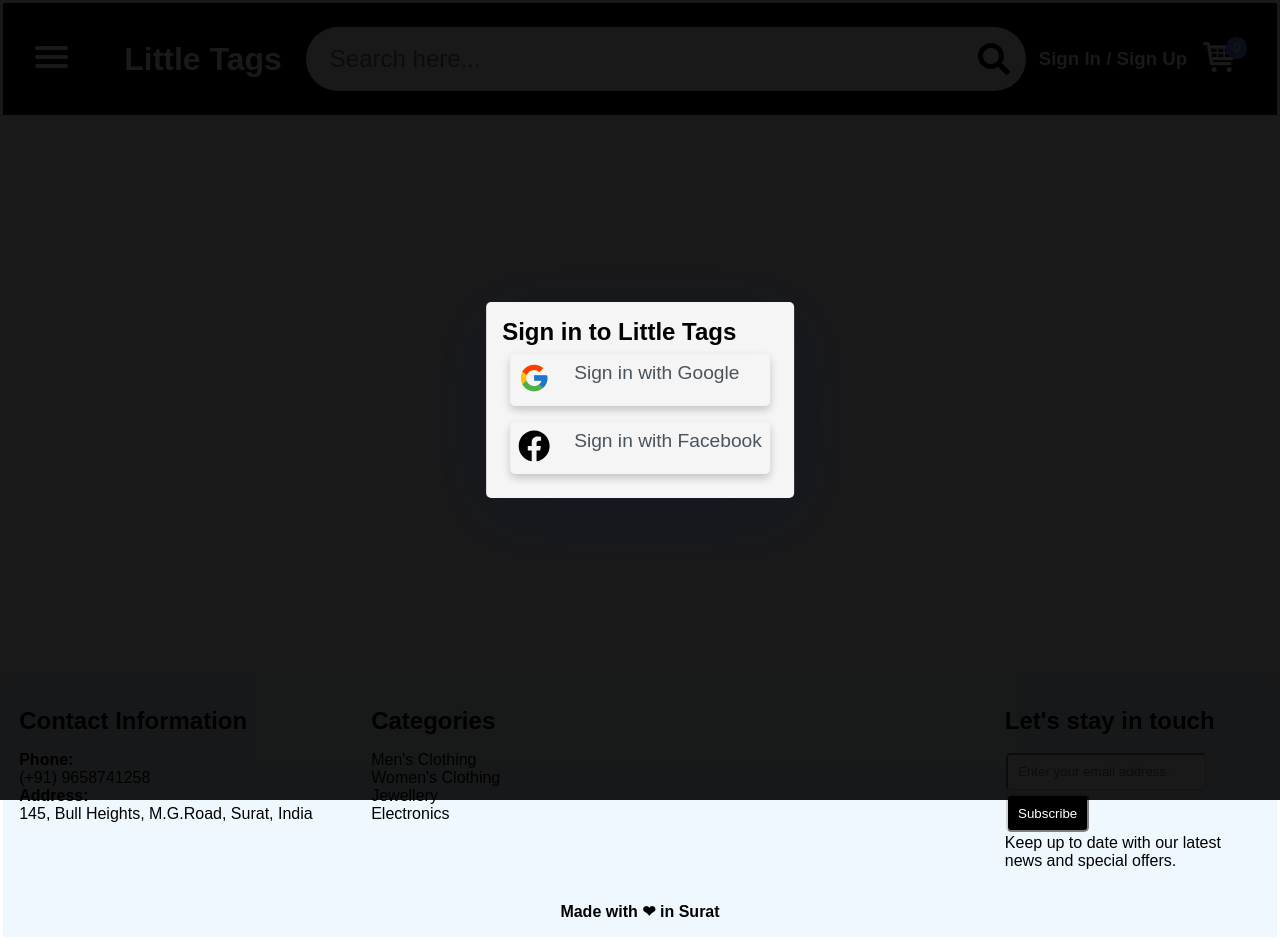
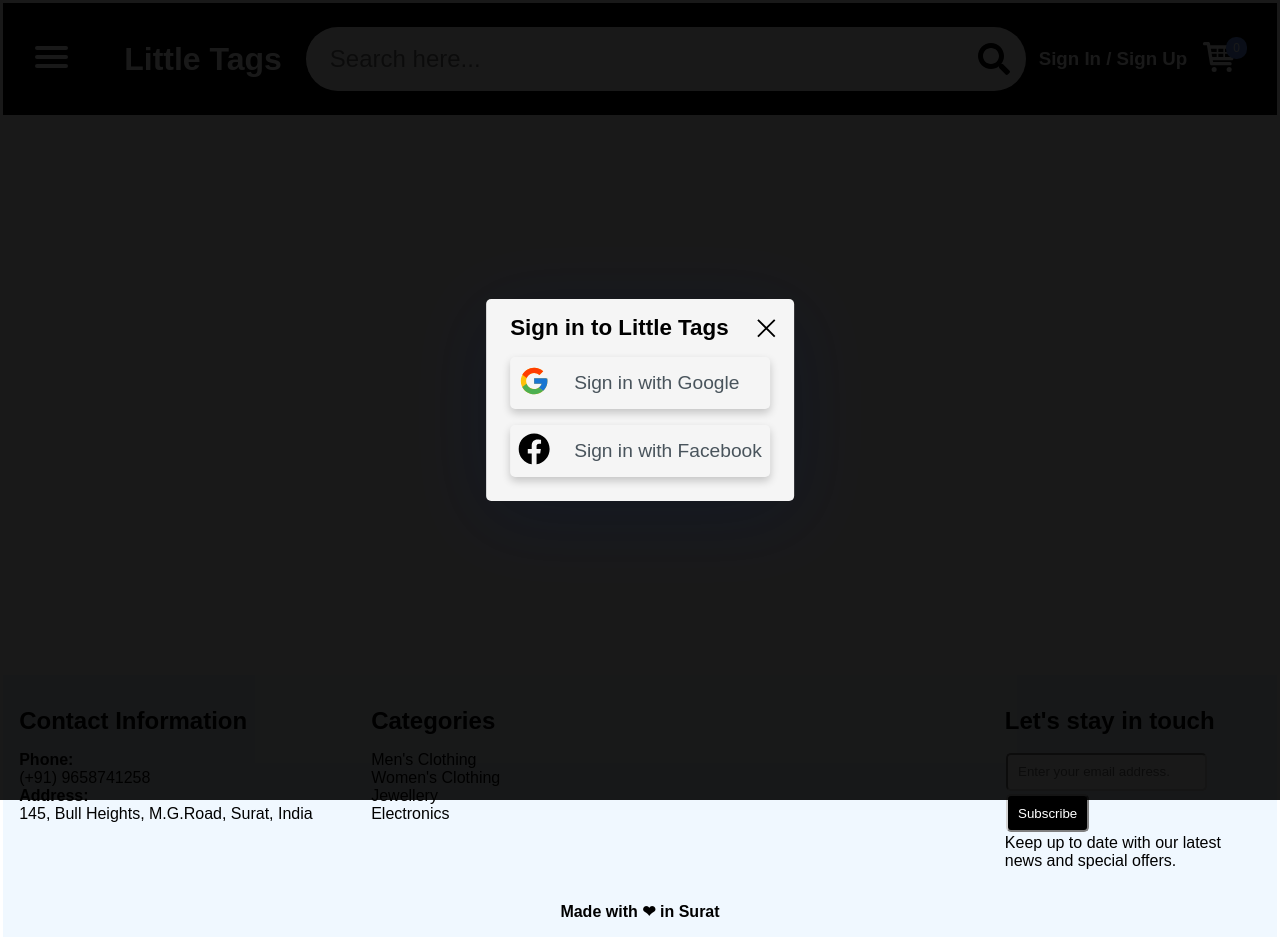
Before and after one commit to pesto-students/little-tags-anchal2107, a React (Create React App) app: page / in a window 1280 px wide. Both pictures are taken after a click on the element "Sign In / Sign Up". Built offline with nearby package versions, Linux system fonts and the light colour scheme; no server answers; a web font is replaced by a local one.

Commit message:
Add some bug fixes

```diff
--- a/src/App.js
+++ b/src/App.js
@@ -5,19 +5,19 @@ import MainContent from "./maincontent/MainContent";
 import Header from "./header/Header";
 import Footer from "./footer/Footer";
 import { BrowserRouter } from "react-router-dom";
-import withAuthentication from './session/withAuthentication';
+import withAuthentication from "./session/withAuthentication";
+// import SignUpModal from "./header/authentication/SignUpModal";
 
 function App() {
   const authUser = useSelector((state) => state.sessionState);
-  console.log("test: ", authUser.authUser);
   return (
     <div className="app">
       <BrowserRouter>
+        {/* {!!localStorage.getItem("showModal") ? <SignUpModal show={true}/> : <SignUpModal show={false}/>} */}
         <header className="header">
           <Header />
         </header>
         <main className="main">
-        {/* {!authUser.authUser && <SignUpModal />} */}
           <MainContent />
         </main>
         <footer className="footer">
--- a/src/App.scss
+++ b/src/App.scss
@@ -54,6 +54,32 @@
   opacity: 0.25;
   pointer-events: none;
 }
+.none {
+  display: none;
+}
+.block {
+  display: block;
+}
+
+::-webkit-scrollbar {
+  width: 10px;
+	background-color: #F5F5F5;
+}
+::-webkit-scrollbar-track {
+  -webkit-box-shadow: inset 0 0 6px rgba(0,0,0,0.3);
+  box-shadow: inset 0 0 6px rgba(0,0,0,0.3);
+	border-radius: 10px;
+	background-color: #F5F5F5;
+}
+::-webkit-scrollbar-thumb {
+  border-radius: 10px;
+	-webkit-box-shadow: inset 0 0 6px rgba(0,0,0,.3);
+  box-shadow: inset 0 0 6px rgba(0,0,0,0.3);
+	background-color: #a39e9e;
+}
+::-webkit-scrollbar-thumb:hover {
+  background: #555555;
+}
 
 @media all and (max-width: 600px) {
   .main {
--- a/src/header/SearchFilter.jsx
+++ b/src/header/SearchFilter.jsx
@@ -31,6 +31,7 @@ function SearchFilter() {
         type="search"
         placeholder="Search here..."
         onChange={(e) => setSearchText(e.target.value)}
+        value={searchText}
         onKeyPress={handleSearchKeyPress}
       />
       <FaSearch onClick={handleSearchOnClick}/>
--- a/src/header/authentication/SignUpModal.jsx
+++ b/src/header/authentication/SignUpModal.jsx
@@ -1,14 +1,18 @@
 import React, { useState, useContext } from "react";
-import { useHistory, withRouter } from "react-router-dom";
+import PropTypes from "prop-types";
+import { withRouter, useHistory } from "react-router-dom";
 import FirebaseContext from "./../../firebase/FirebaseContext";
-import { FcGoogle } from "react-icons/fc";
-import { FaFacebook } from "react-icons/fa";
+import SignUpModalContent from "./SignUpModalContent";
 import "./SignUpModal.scss";
 
-function SignUpModal() {
+function SignUpModal({ show }) {
+  localStorage.setItem("showModal", false);
   const firebase = useContext(FirebaseContext);
+  const [errorMessage, setErrorMessage] = useState("");
   const history = useHistory();
-  const [errorMessage, setErrorMessage] = useState("");
+  const handleCloseModal = () => {
+    document.getElementById("signUpModal").style.display = "none";
+  };
   const handleGoogleSignIn = () => {
     firebase
       .doGoogleSignIn()
@@ -21,7 +25,8 @@ function SignUpModal() {
         }
       })
       .then(() => {
-        history.goBack();
+        handleCloseModal();
+        history.push("/");
       })
       .catch((error) => {
         setErrorMessage(error.message);
@@ -39,47 +44,47 @@ function SignUpModal() {
         }
       })
       .then(() => {
-        history.goBack();
+        handleCloseModal();
+        history.push("/");
       })
       .catch((error) => {
         setErrorMessage(error.message);
       });
   };
 
-  return (
-    <div id="signUpModal" className="overlay">
-      <div className="card center z-1">
-        <div className="signup-container">
-          <div>
-            <h2>Sign in to Little Tags</h2>
-          </div>
-          <div className="auth card" onClick={handleGoogleSignIn}>
-            <div>
-              <FcGoogle />
-            </div>
-            <div className="signin-text">Sign in with Google</div>
-            <div className="g-signin2"></div>
-          </div>
-          <div className="auth card" onClick={handleFacebookSignIn}>
-            <div>
-              <FaFacebook />
-            </div>
-            <div className="signin-text">Sign in with Facebook</div>
-            <div
-              className="fb-login-button"
-              data-width=""
-              data-size="large"
-              data-button-type="continue_with"
-              data-layout="default"
-              data-auto-logout-link="false"
-              data-use-continue-as="false"
-            ></div>
-            <div id="status">{errorMessage}</div>
-          </div>
-        </div>
+  if (errorMessage) {
+    return <h2>{errorMessage}</h2>;
+  }
+  //Need to fix this
+  if (!show) {
+    return (
+      <div id="signUpModal" className="overlay none">
+        <SignUpModalContent
+          handleGoogleSignIn={handleGoogleSignIn}
+          handleFacebookSignIn={handleFacebookSignIn}
+          handleCloseModal={handleCloseModal}
+        />
       </div>
-    </div>
-  );
+    );
+  } else {
+    return (
+      <div id="signUpModal" className="overlay">
+        <SignUpModalContent
+          handleGoogleSignIn={handleGoogleSignIn}
+          handleFacebookSignIn={handleFacebookSignIn}
+          handleCloseModal={handleCloseModal}
+        />
+      </div>
+    );
+  }
 }
 
 export default withRouter(SignUpModal);
+
+SignUpModal.propTypes = {
+  show: PropTypes.bool,
+};
+
+SignUpModal.defaultProps = {
+  show: true,
+};
--- a/src/header/authentication/SignUpModal.scss
+++ b/src/header/authentication/SignUpModal.scss
@@ -16,6 +16,7 @@
     margin-left: 1.5rem;
     font-size: 1.2rem;
     color: #49545c;
+    align-self: center;
   }
   &:hover {
     transition: 0.3s;
@@ -40,7 +41,7 @@
   height: 100%;
   width: 100%;
   position: fixed;
-  z-index: 1;
+  z-index: 2;
   top: 0;
   left: 0;
   background-color: rgb(0,0,0);
@@ -48,3 +49,15 @@
   overflow-x: hidden;
   transition: 0.5s;
 }
+.modal-header {
+  padding: 0 0 0.5rem 0.5rem;
+  h2 {
+    font-size: 1.4rem;
+  }
+  svg {
+    width: 1.4rem;
+    height: 1.4rem;
+    align-self: center;
+    cursor: pointer;
+  }
+}
--- /dev/null
+++ b/src/header/authentication/SignUpModalContent.jsx
@@ -0,0 +1,58 @@
+import React from "react";
+import PropTypes from "prop-types";
+import { FcGoogle } from "react-icons/fc";
+import { FaFacebook } from "react-icons/fa";
+import { GrClose } from "react-icons/gr";
+
+const SignUpModalContent = ({
+  handleGoogleSignIn,
+  handleFacebookSignIn,
+  handleCloseModal,
+}) => {
+  return (
+    <div className="card center z-1">
+      <div className="signup-container">
+        <div className="flex modal-header">
+          <h2 className="flex-1">Sign in to Little Tags</h2>
+          <GrClose onClick={handleCloseModal} />
+        </div>
+        <div className="auth card" onClick={handleGoogleSignIn}>
+          <div>
+            <FcGoogle />
+          </div>
+          <div className="signin-text">Sign in with Google</div>
+          <div className="g-signin2"></div>
+        </div>
+        <div className="auth card" onClick={handleFacebookSignIn}>
+          <div>
+            <FaFacebook />
+          </div>
+          <div className="signin-text">Sign in with Facebook</div>
+          <div
+            className="fb-login-button"
+            data-width=""
+            data-size="large"
+            data-button-type="continue_with"
+            data-layout="default"
+            data-auto-logout-link="false"
+            data-use-continue-as="false"
+          ></div>
+        </div>
+      </div>
+    </div>
+  );
+};
+
+export default SignUpModalContent;
+
+SignUpModalContent.propTypes = {
+  handleGoogleSignIn: PropTypes.func.isRequired,
+  handleFacebookSignIn: PropTypes.func.isRequired,
+  handleCloseModal: PropTypes.func.isRequired,
+};
+
+SignUpModalContent.defaultProps = {
+  handleGoogleSignIn: () => {},
+  handleFacebookSignIn: () => {},
+  handleCloseModal: () => {},
+};
--- a/src/order/OrderCard.jsx
+++ b/src/order/OrderCard.jsx
@@ -32,7 +32,7 @@ OrderCard.propTypes = {
   price: PropTypes.number.isRequired,
   date: PropTypes.string.isRequired,
   image: PropTypes.string.isRequired,
-  productId: PropTypes.string.isRequired,
+  productId: PropTypes.number.isRequired,
 };
 
 OrderCard.defaultProps = {
@@ -40,5 +40,5 @@ OrderCard.defaultProps = {
   price: 0,
   date: "",
   image: "",
-  productId: "1",
+  productId: 1,
 };
--- a/src/product/SizeComponent.jsx
+++ b/src/product/SizeComponent.jsx
@@ -18,7 +18,6 @@ function SizeComponent({ handleSizeCallback }) {
               name="size"
               value="XS"
               onChange={handleSizeChange}
-              checked
             />
             <label htmlFor="xs">
               <span>XS</span>
@@ -43,6 +42,7 @@ function SizeComponent({ handleSizeCallback }) {
               name="size"
               value="M"
               onChange={handleSizeChange}
+              defaultChecked
             />
             <label htmlFor="m">
               <span>M</span>
--- a/src/session/withAuthorization.js
+++ b/src/session/withAuthorization.js
@@ -2,7 +2,7 @@ import React, { useEffect, useContext } from "react";
 import { connect } from "react-redux";
 import { withRouter } from "react-router-dom";
 import FirebaseContext from "../firebase/FirebaseContext";
-import * as ROUTES from "../constant/Routes";
+import * as ROUTES from "./../constant/Routes";
 
 const withAuthorization = (Component) => {
   const NewComponent = (props) => {
```
Also changed, not shown: src/header/ProfileIcon.jsx (line endings or trailing spaces).
